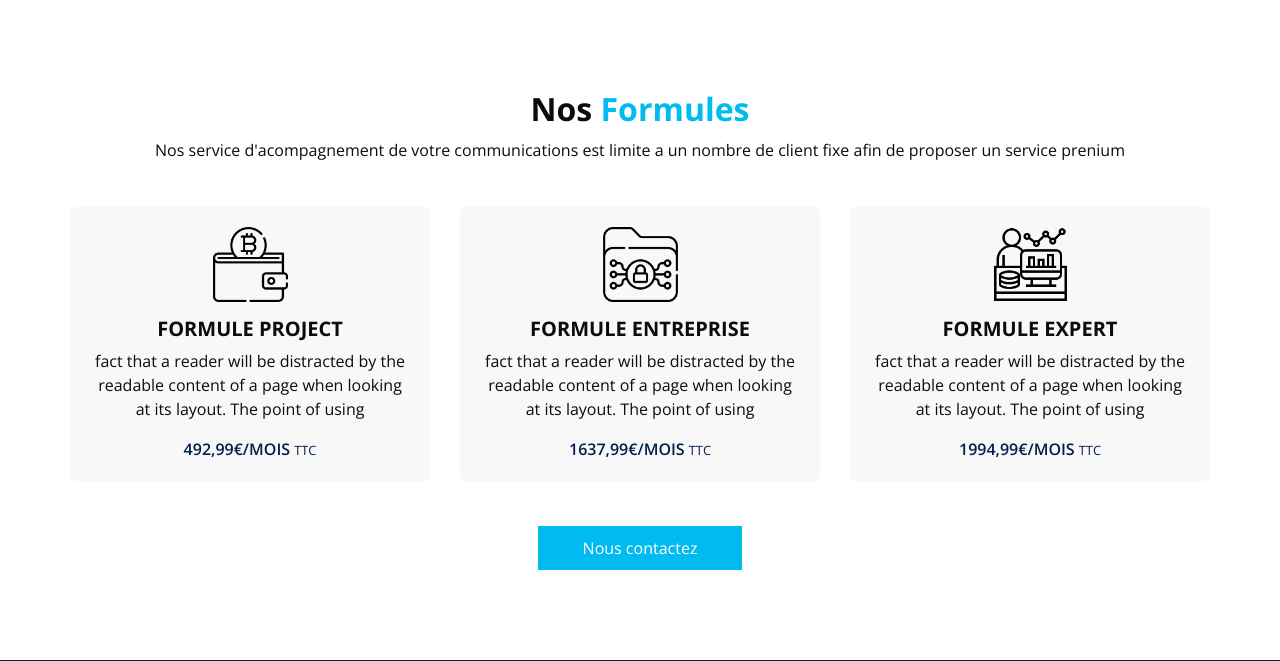
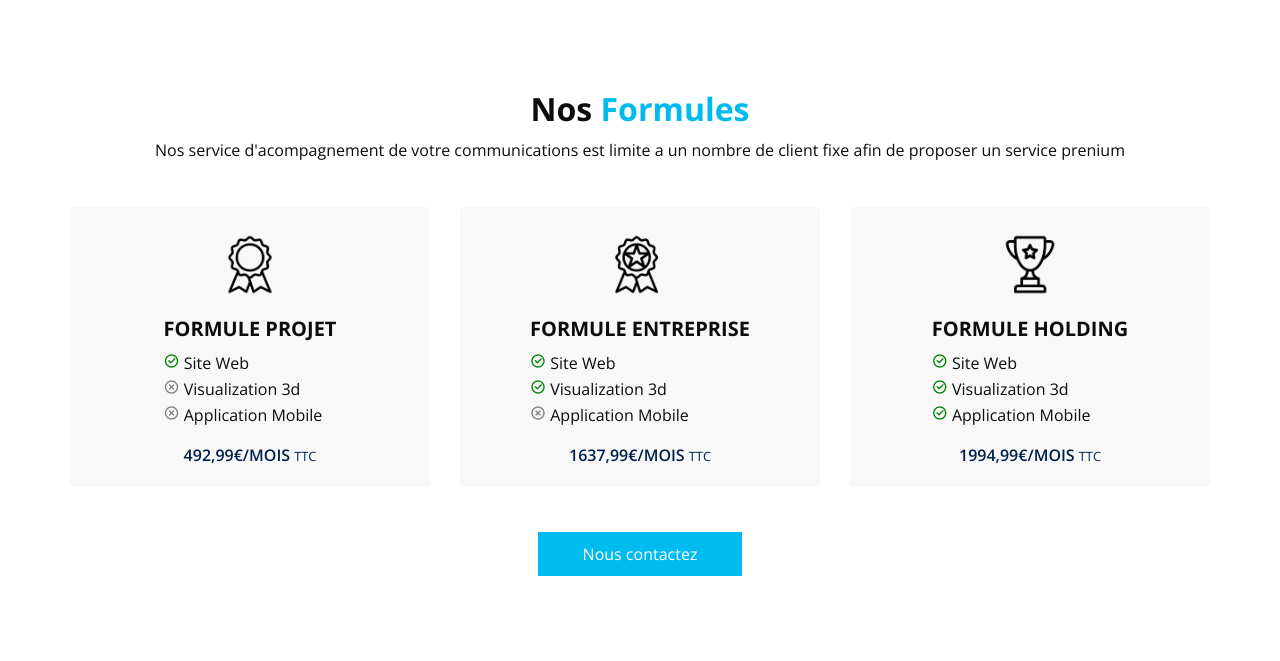
Before and after one commit to TheMaxium69/Avra-WebSite, a PHP site: page / in a window 1280 px wide. Shown: the part 821-1482 px from the top of the page. Run offline with PHP 8.4, Linux system fonts and the light colour scheme; some libraries are stand-ins or nearby versions.

Commit message:
update formule

```diff
--- a/css/style.css
+++ b/css/style.css
@@ -656,7 +656,7 @@ a:focus {
 }
 
 .team_section .team_container .box .social_box {
-  padding: 10px 45px 20px 45px;
+  padding: 10px 75px 20px 75px;
   display: -webkit-box;
   display: -ms-flexbox;
   display: flex;
--- a/index.html
+++ b/index.html
@@ -36,6 +36,10 @@
   <!-- font awesome -->
   <link href="css/font-awesome.min.css" rel="stylesheet" />
 
+  <!-- remixion -->
+  <link rel='stylesheet' href='https://cdn.jsdelivr.net/npm/remixicon@2.2.0/fonts/remixicon.css'>
+
+  <!-- avra -->
   <link href="css/style.css" rel="stylesheet" />
   <link href="css/responsive.css" rel="stylesheet" />
 
@@ -149,18 +153,18 @@
           <div class="col-md-4 ">
             <div class="box ">
               <div class="img-box">
-                <img src="images/s1.png" alt="">
+                <img src="images/s1.png" alt="" style="transform: scale(1.6);">
               </div>
               <div class="detail-box">
                 <h5>
-                  Formule Project
+                  Formule Projet
                 </h5>
-                <p>
-                  fact that a reader will be distracted by the readable content of a page when looking at its layout.
-                  The
-                  point of using
+                <p style="text-align: start">
+                  <i class="ri-checkbox-circle-line" style="color: green"></i> Site Web<br>
+                  <i class="ri-close-circle-line" style="color: gray"></i> Visualization 3d<br>
+                  <i class="ri-close-circle-line" style="color: gray"></i> Application Mobile<br>
                 </p>
-                <a href="">
+                <a href="contact.html?f=1">
                   492,99€/MOIS <small>TTC</small>
                 </a>
               </div>
@@ -169,18 +173,18 @@
           <div class="col-md-4 ">
             <div class="box ">
               <div class="img-box">
-                <img src="images/s2.png" alt="">
+                <img src="images/s2.png" alt="" style="transform: scale(1.6);">
               </div>
               <div class="detail-box">
                 <h5>
                   Formule Entreprise
                 </h5>
-                <p>
-                  fact that a reader will be distracted by the readable content of a page when looking at its layout.
-                  The
-                  point of using
+                <p style="text-align: start">
+                  <i class="ri-checkbox-circle-line" style="color: green"></i> Site Web<br>
+                  <i class="ri-checkbox-circle-line" style="color: green"></i> Visualization 3d<br>
+                  <i class="ri-close-circle-line" style="color: gray"></i> Application Mobile<br>
                 </p>
-                <a href="">
+                <a href="contact.html?f=2">
                   1637,99€/MOIS <small>TTC</small>
                 </a>
               </div>
@@ -189,18 +193,18 @@
           <div class="col-md-4 ">
             <div class="box ">
               <div class="img-box">
-                <img src="images/s3.png" alt="">
+                <img src="images/s3.png" alt="" style="transform: scale(1.6);">
               </div>
               <div class="detail-box">
                 <h5>
-                  Formule Expert
+                  Formule Holding
                 </h5>
-                <p>
-                  fact that a reader will be distracted by the readable content of a page when looking at its layout.
-                  The
-                  point of using
+                <p style="text-align: start">
+                  <i class="ri-checkbox-circle-line" style="color: green"></i> Site Web<br>
+                  <i class="ri-checkbox-circle-line" style="color: green"></i> Visualization 3d<br>
+                  <i class="ri-checkbox-circle-line" style="color: green"></i> Application Mobile<br>
                 </p>
-                <a href="">
+                <a href="contact.html?f=3">
                   1994,99€/MOIS <small>TTC</small>
                 </a>
               </div>
@@ -356,16 +360,13 @@
                 </p>
               </div>
               <div class="social_box">
-                <a href="#">
-                  <i class="fa fa-twitter" aria-hidden="true"></i>
-                </a>
-                <a href="#">
+                <a target="_blank" href="https://www.linkedin.com/in/maxime-tournier-tyrolium/">
                   <i class="fa fa-linkedin" aria-hidden="true"></i>
                 </a>
-                <a href="#">
+                <a target="_blank" href="https://www.instagram.com/the_maxime_san/">
                   <i class="fa fa-instagram" aria-hidden="true"></i>
                 </a>
-                <a href="#">
+                <a target="_blank" href="https://www.youtube.com/@TheMaximeSan">
                   <i class="fa fa-youtube-play" aria-hidden="true"></i>
                 </a>
               </div>
@@ -385,16 +386,13 @@
                 </p>
               </div>
               <div class="social_box">
-                <a href="#">
-                  <i class="fa fa-twitter" aria-hidden="true"></i>
-                </a>
-                <a href="#">
+                <a target="_blank" href="https://www.linkedin.com/in/ma%C3%ABwan-marthelot-01744b203/">
                   <i class="fa fa-linkedin" aria-hidden="true"></i>
                 </a>
-                <a href="https://www.youtube.com/@MAEWANofficiel">
+                <a target="_blank" href="https://www.instagram.com/maewanm/">
                   <i class="fa fa-instagram" aria-hidden="true"></i>
                 </a>
-                <a href="#">
+                <a target="_blank" href="https://www.youtube.com/@MAEWANofficiel">
                   <i class="fa fa-youtube-play" aria-hidden="true"></i>
                 </a>
               </div>
```
Also changed, not shown: images/s1 - Copie.png (added), images/s1.png, images/s2 - Copie.png (added), images/s2.png, images/s3 - Copie.png (added), images/s3.png.
